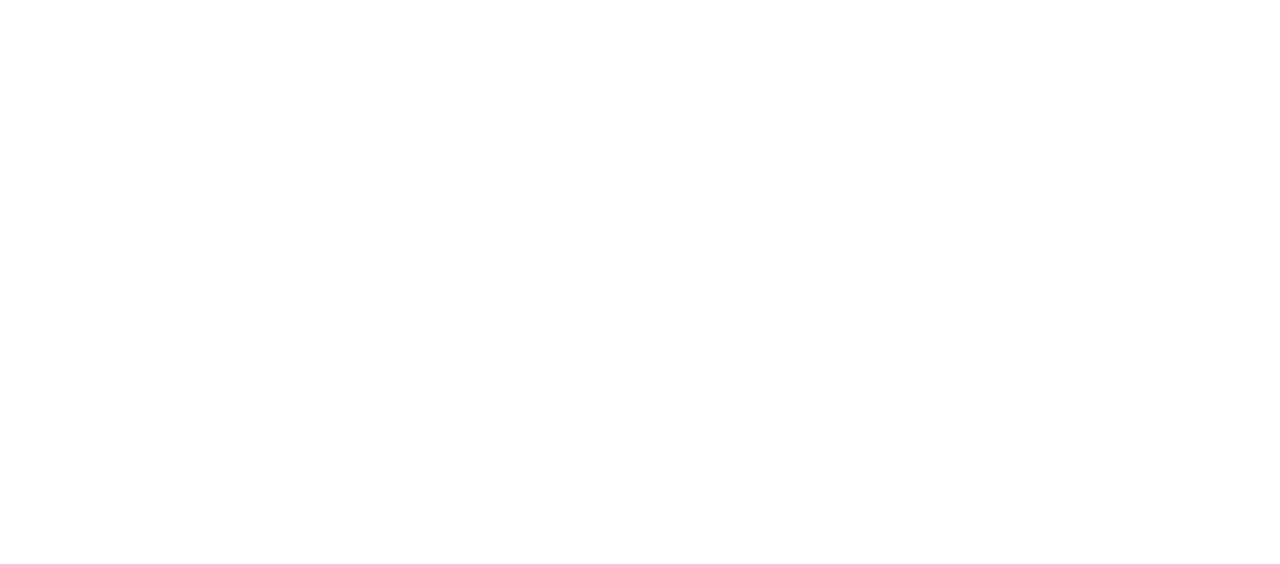
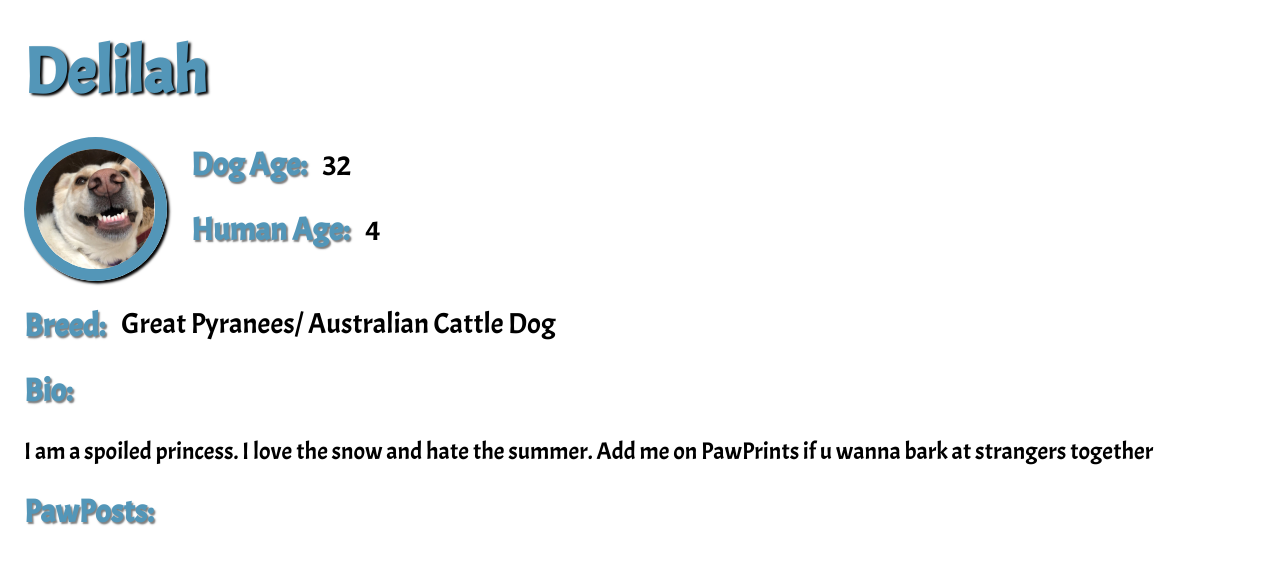
Before and after one commit to alejo2198/paw-prints-frontend, a React (Create React App) app: page /profile/1 in a window 1280 px wide. Before the commit this address had no page. Shown: the top 564 px of the page. Built offline with nearby package versions, Linux system fonts and the light colour scheme.

Commit message:
complete profile page

```diff
--- a/src/App.js
+++ b/src/App.js
@@ -4,6 +4,7 @@
 import DogDetailsPage from './pages/DogDetailsPage/DogDetailsPage';
 import CRUDPawPostPage from './pages/CRUDPawPostPage/CRUDPawPostPage';
 import PawPostPage from './pages/PawPostPage/PawPostPage'
+import ProfilePage from './pages/ProfilePage/ProfilePage'
 
 
 function App() {
@@ -15,6 +16,8 @@
           <Route path='/signup' element={<RegistrationPage type="Sign up"/>}/>
           <Route path='/dog-details' element={<DogDetailsPage/>}/>
 
+          <Route path='/profile/:id' element={<ProfilePage/>}/>
+
           <Route path='/pawpost/add' element={<CRUDPawPostPage type="create"/>}/>
           <Route path='/pawpost/:id' element={<PawPostPage/>}/>
           <Route path='/pawpost/:id/edit' element={<CRUDPawPostPage type="edit"/>}/>
--- /dev/null
+++ b/src/pages/ProfilePage/ProfilePage.js
@@ -0,0 +1,33 @@
+import './ProfilePage.scss';
+
+import ProfileImage from '../../assets/images/profile.png';
+
+const ProfilePage = () => {
+    return (
+        <section className="profile">
+            <h1 className="profile__heading">Delilah</h1>
+            <div className="profile__information">
+                <img src={ProfileImage} alt="" className="profile__image" />
+                <div className="profile__ages">
+                    <div className="profile__age">
+                        <h2 className="profile__category">Dog Age:</h2>
+                        <p className="profile__detail--large">32</p>
+                    </div>
+                    <div className="profile__age">
+                        <h2 className="profile__category">Human Age:</h2>
+                        <p className="profile__detail--large">4</p>
+                    </div>
+                </div>
+            </div>
+            <div className="profile__breed">
+                <h2 className="profile__category">Breed:</h2>
+                <p className="profile__detail--large">Great Pyranees/ Australian Cattle Dog</p>
+            </div>
+            <h2 className="profile__category">Bio:</h2>
+            <p className="profile__detail--small">I am a spoiled princess.  I love the snow and hate the summer. Add me on PawPrints if u wanna bark at strangers together</p>
+            <h2 className="profile__category">PawPosts:</h2>
+        </section>
+    );
+};
+
+export default ProfilePage;
--- /dev/null
+++ b/src/pages/ProfilePage/ProfilePage.scss
@@ -0,0 +1,62 @@
+@use '../../styles/partials/variables' as *;
+@use '../../styles/partials/mixins' as *;
+
+.profile{
+    min-height:100vh;
+    padding: 2rem 1.5rem;
+    display: flex;
+    flex-direction: column;
+
+    &__heading{
+        font-size: 4rem;
+        color: $dark-blue;
+        @include applyTextShadow;
+        margin-bottom: 1.5rem;
+
+    }
+    &__information{
+        display: flex;
+        margin-bottom: 1.5rem;
+
+    }
+    &__ages{
+        display: flex;
+        flex-direction: column;
+        width: 100%;
+        justify-content: center;
+    }
+    &__age{
+        display: flex;
+        gap:1rem;
+        align-items: baseline;
+    }
+    &__breed{
+        display: flex;
+        gap:1rem;
+    }
+    &__image{
+        border:.8rem solid $dark-blue;
+        border-radius:50%;
+        margin-right: 1.5rem;
+        @include applyBoxShadow
+    }
+    &__category{
+        display: block;
+        font-size: 2rem;
+        color:$dark-blue;
+        text-shadow: .1rem .1rem .1rem rgba(black,.5);
+        margin-bottom: 1.5rem;
+    }
+    &__detail{
+        &--large{
+            font-size: 1.8rem;
+            text-align: center;
+        }
+        &--small{
+            font-size: 1.5rem;
+            line-height: 2rem;
+            margin-bottom: 1.5rem;
+        }
+    }
+
+}
```
Also changed, not shown: src/assets/images/profile.png (added).
